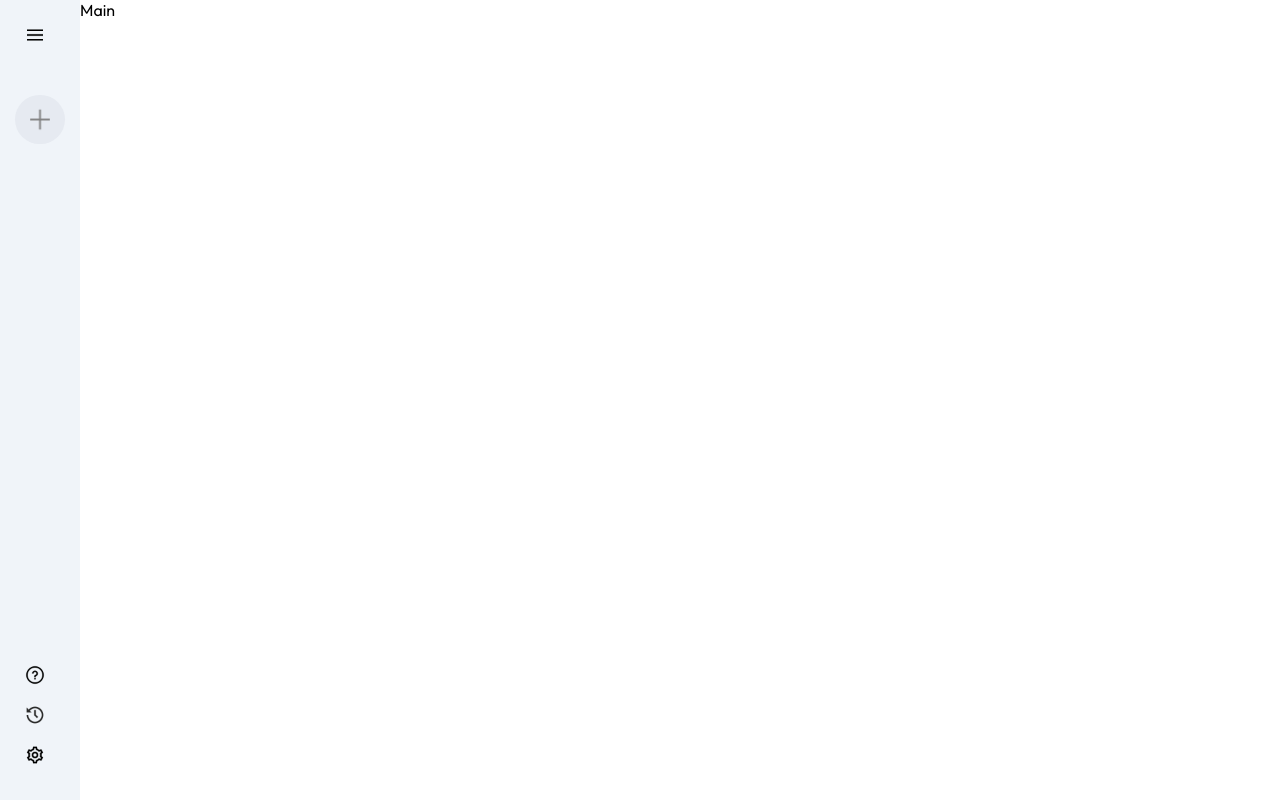
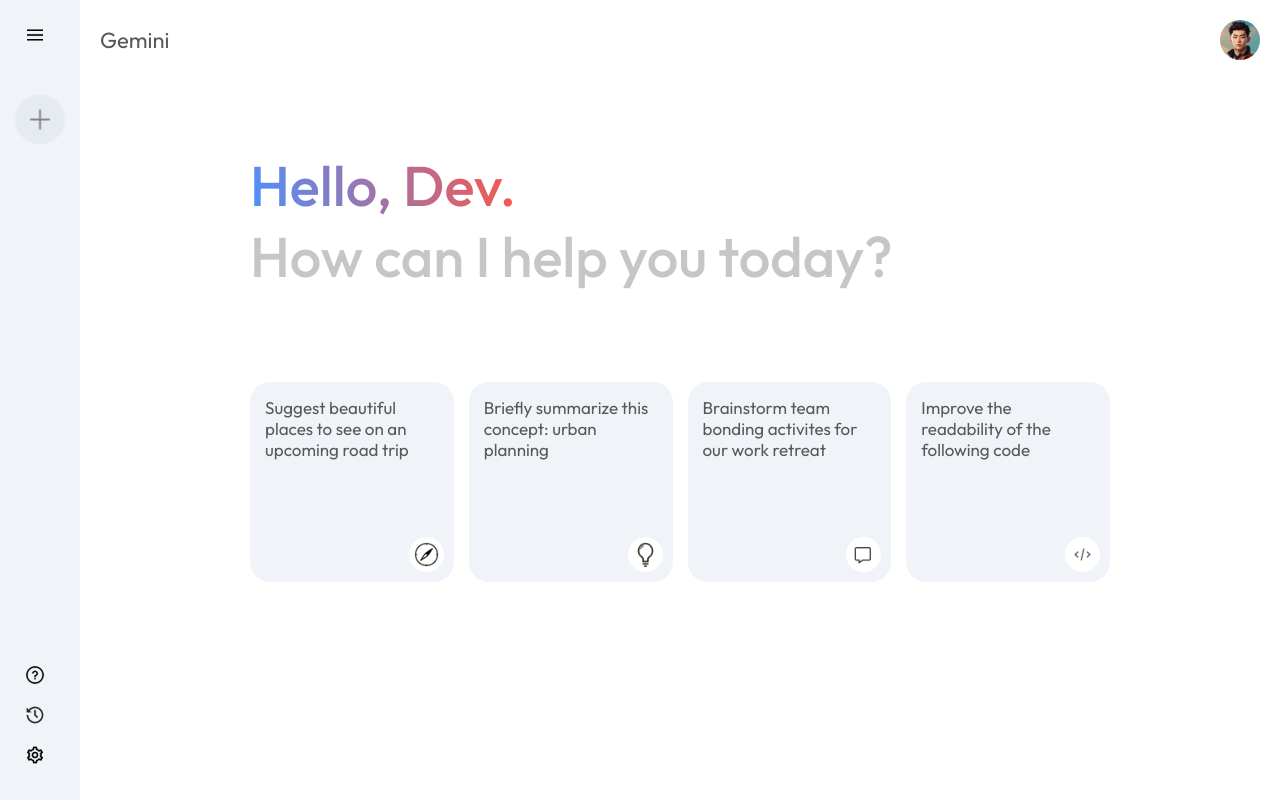
Before and after one commit to Roshnnnnn/Gemini-Clone, a React (Vite) app: page / in a window 1280 px wide. Built offline with nearby package versions, Linux system fonts and the light colour scheme.

Commit message:
update main.jsx

```diff
--- a/src/components/Main/Main.jsx
+++ b/src/components/Main/Main.jsx
@@ -1,8 +1,44 @@
 import React from "react";
 import "./Main.css";
+import { assets } from "../../assets/assets";
 
 const Main = () => {
-  return <div>Main</div>;
+  return (
+    <div className="main">
+      <div className="nav">
+        <p>Gemini</p>
+        <img src={assets.user_icon} alt="" />
+      </div>
+      <div className="main-container">
+        <div className="greet">
+          <p>
+            <span>Hello, Dev.</span>
+          </p>
+          <p>How can I help you today?</p>
+        </div>
+        <div>
+          <div className="cards">
+            <div className="card">
+              <p>Suggest beautiful places to see on an upcoming road trip</p>
+              <img src={assets.compass_icon} alt="" />
+            </div>
+            <div className="card">
+              <p>Briefly summarize this concept: urban planning</p>
+              <img src={assets.bulb_icon} alt="" />
+            </div>
+            <div className="card">
+              <p>Brainstorm team bonding activites for our work retreat</p>
+              <img src={assets.message_icon} alt="" />
+            </div>
+            <div className="card">
+              <p>Improve the readability of the following code</p>
+              <img src={assets.code_icon} alt="" />
+            </div>
+          </div>
+        </div>
+      </div>
+    </div>
+  );
 };
 
 export default Main;
```
